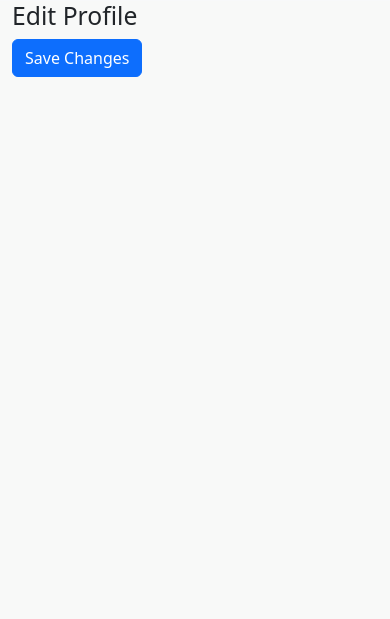
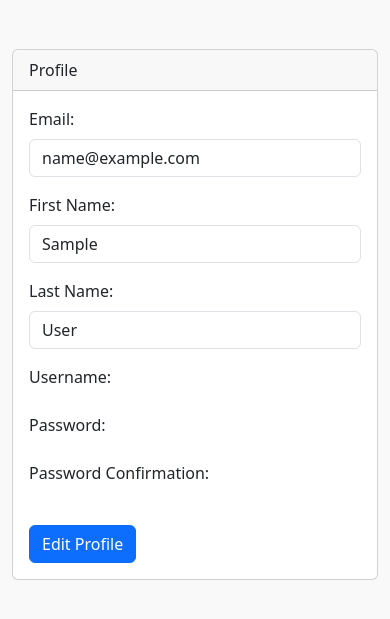
Before and after one commit to PcOOl1311/Final-Project-Internet-Programming, a Django app: page /profile/ in a window 390 px wide. Shown: the part 55-674 px from the top of the page. Run offline with Django 3.2, Linux system fonts and the light colour scheme; the visitor is signed in with stand-in values (Sample User, id 1); some libraries are stand-ins or nearby versions.

Commit message:
bug fixxes

```diff
--- a/store/models.py
+++ b/store/models.py
@@ -1,6 +1,6 @@
-from django.contrib.auth.models import User
 from django.core.validators import MinValueValidator
 from django.db import models
+from django_registration.forms import User
 
 
 class Promotion(models.Model):
--- a/store_custom/forms.py
+++ b/store_custom/forms.py
@@ -1,8 +1,43 @@
 from django import forms
+from django.contrib.auth.forms import UserCreationForm
+from django.contrib.auth.models import User
+
 from store.models import Customer
+
+
+class UserProfileForm(forms.ModelForm):
+    class Meta:
+        model = User
+        fields = ['email', 'first_name', 'last_name']
+        # Add any other fields you want to display on the profile page
 
 
 class EditProfileForm(forms.ModelForm):
     class Meta:
-        model = Customer
-        fields = ['first_name', 'last_name', 'email', 'phone', 'birth_date', 'membership']
+        model = User
+        fields = ('first_name', 'last_name', 'email')
+        # You can add any other fields you want users to be able to edit.
+
+
+class UserRegistrationForm(UserCreationForm):
+    email = forms.EmailField()
+    first_name = forms.CharField(max_length=30, required=True)
+    last_name = forms.CharField(max_length=30, required=True)
+
+    class Meta:
+        model = User
+        fields = ['email', 'username', 'first_name', 'last_name', 'password1', 'password2']
+
+    def save(self, commit=True):
+        user = super().save(commit=False)
+        user.email = self.cleaned_data['email']
+        if commit:
+            user.save()
+            customer = Customer(
+                user=user,
+                first_name=self.cleaned_data['first_name'],
+                last_name=self.cleaned_data['last_name'],
+                email=self.cleaned_data['email']
+            )
+            customer.save()
+        return user
--- a/store_custom/templates/store_custom/base.html
+++ b/store_custom/templates/store_custom/base.html
@@ -27,7 +27,7 @@
                         <a class="nav-link active" aria-current="page" href={% url 'product_list' %}>Home</a>
                     </li>
                     <li class="nav-item">
-                        <a class="nav-link" href="{% url 'profile' %}">View Profile</a>
+                        <a class="nav-link" href={% url 'profile' %}>View Profile</a>
                     </li>
                 </ul>
                 <ul class="navbar-nav">
--- a/store_custom/templates/store_custom/profile.html
+++ b/store_custom/templates/store_custom/profile.html
@@ -1,15 +1,42 @@
 {% extends 'store_custom/base.html' %}
-{% block title %}Edit Profile{% endblock %}
+{% load widget_tweaks %}
+
 {% block content %}
-    <div class="container">
-        <div class="row">
-            <div class="col-md-6 offset-md-3">
-                <h2>Edit Profile</h2>
-                <form method="post">
-                    {% csrf_token %}
-                    {{ form.as_p }}
-                    <button type="submit" class="btn btn-primary">Save Changes</button>
-                </form>
+    <div class="container mt-5">
+        <div class="row justify-content-center">
+            <div class="col-md-6">
+                <div class="card">
+                    <div class="card-header">
+                        Profile
+                    </div>
+                    <div class="card-body">
+                        <div class="mb-3">
+                            <label for="{{ form.email.auto_id }}" class="form-label">Email:</label>
+                            {{ form.email|add_class:"form-control" }}
+                        </div>
+                        <div class="mb-3">
+                            <label for="{{ form.first_name.auto_id }}" class="form-label">First Name:</label>
+                            {{ form.first_name|add_class:"form-control" }}
+                        </div>
+                        <div class="mb-3">
+                            <label for="{{ form.last_name.auto_id }}" class="form-label">Last Name:</label>
+                            {{ form.last_name|add_class:"form-control" }}
+                        </div>
+                        <div class="mb-3">
+                            <label for="{{ form.username.auto_id }}" class="form-label">Username:</label>
+                            {{ form.username|add_class:"form-control" }}
+                        </div>
+                        <div class="mb-3">
+                            <label for="{{ form.password.auto_id }}" class="form-label">Password:</label>
+                            {{ form.password|add_class:"form-control" }}
+                        </div>
+                        <div class="mb-3">
+                            <label for="{{ form.password_confirmation.auto_id }}" class="form-label">Password Confirmation:</label>
+                            {{ form.password_confirmation|add_class:"form-control" }}
+                        </div>
+                        <a href="{% url 'edit_profile' %}" class="btn btn-primary mt-3">Edit Profile</a>
+                    </div>
+                </div>
             </div>
         </div>
     </div>
--- a/store_custom/urls.py
+++ b/store_custom/urls.py
@@ -1,14 +1,17 @@
 from django.contrib.auth import views as auth_views
 from django.urls import path
+from django.urls import path
+
 
 from . import views
 
 urlpatterns = [
     path('', views.product_list, name='product_list'),
-    path('profile/', views.profile_view, name='profile'),
     path('login/', views.login_view, name='login'),
     path('logout/', views.logout_view, name='logout'),
     path('register/', views.register_view, name='register'),
+    path('profile/', views.profile_view, name='profile'),
+    path('edit_profile/', views.edit_profile_view, name='edit_profile'),
     # URLs for built-in authentication views
     path('password_reset/', auth_views.PasswordResetView.as_view(), name='password_reset'),
     path('password_reset/done/', auth_views.PasswordResetDoneView.as_view(), name='password_reset_done'),
--- a/store_custom/views.py
+++ b/store_custom/views.py
@@ -1,39 +1,39 @@
-from django.contrib.auth import authenticate, login
-from django.contrib.auth import logout
-from django.contrib.auth.forms import UserCreationForm
+from django.contrib import messages
+from django.contrib.auth import authenticate, logout
+from django.contrib.auth import login
+from django.contrib.auth.decorators import login_required
 from django.core.checks import messages
 from django.core.paginator import Paginator
 from django.db.models import Q
-from django.shortcuts import redirect
-from django.shortcuts import render
+from django.shortcuts import render, redirect
 
-from store.models import Customer
 from store.models import Product, Collection
-from .forms import EditProfileForm
+from .forms import UserProfileForm,UserRegistrationForm, EditProfileForm
 
 
+@login_required
 def profile_view(request):
-    # Render the profile page with the current user's information
-    user = request.user
-    if user.is_authenticated:
-        context = {
-            'user': user,
-        }
-        return render(request, 'store_custom/profile.html', context)
+    if request.method == 'POST':
+        form = UserProfileForm(request.POST, instance=request.user)
+        if form.is_valid():
+            form.save()
+            messages.success(request, 'Your profile has been updated.')
+            return redirect('profile')
     else:
-        return redirect('login')
+        form = UserProfileForm(instance=request.user)
+    return render(request, 'store_custom/profile.html', {'form': form})
 
 
-def edit_profile(request):
-    customer = Customer.objects.get(user=request.user)
+@login_required
+def edit_profile_view(request):
     if request.method == 'POST':
-        form = EditProfileForm(request.POST, instance=customer)
+        form = EditProfileForm(request.POST, instance=request.user)
         if form.is_valid():
             form.save()
             return redirect('profile')
     else:
-        form = EditProfileForm(instance=customer)
-    return render(request, 'store_custom/products.html', {'form': form})
+        form = EditProfileForm(instance=request.user)
+    return render(request, 'store_custom/edit_profile.html', {'form': form})
 
 
 def product_list(request):
@@ -82,16 +82,13 @@
 
 
 def register_view(request):
-    form = UserCreationForm()
     if request.method == 'POST':
-        form = UserCreationForm(request.POST)
+        form = UserRegistrationForm(request.POST)
         if form.is_valid():
             form.save()
             username = form.cleaned_data.get('username')
-            password = form.cleaned_data.get('password1')
-            user = authenticate(request, username=username, password=password)
-            if user is not None:
-                login(request, user)
-                return redirect('product_list')
-    context = {'form': form}
-    return render(request, 'store_custom/register.html', context)
+            messages.success(request, f'Account created for {username}!')
+            return redirect('login')
+    else:
+        form = UserRegistrationForm()
+    return render(request, 'store_custom/register.html', {'form': form})
```
Also changed, not shown: store_custom/templates/store_custom/login.html (+7 -1 lines), store_custom/templates/store_custom/register.html (+17 -8 lines), storefront/settings.py (+7 -6 lines), 2 other files.
